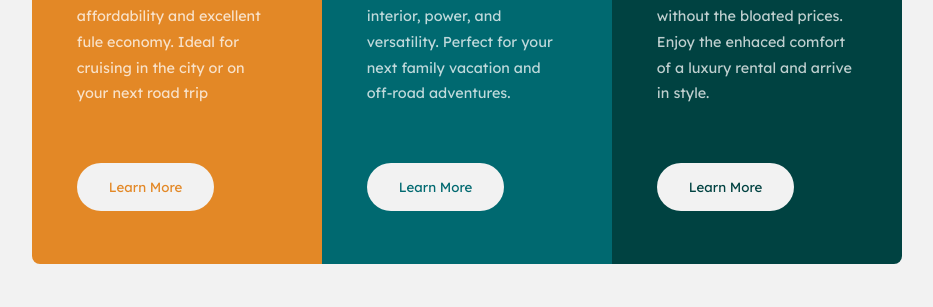
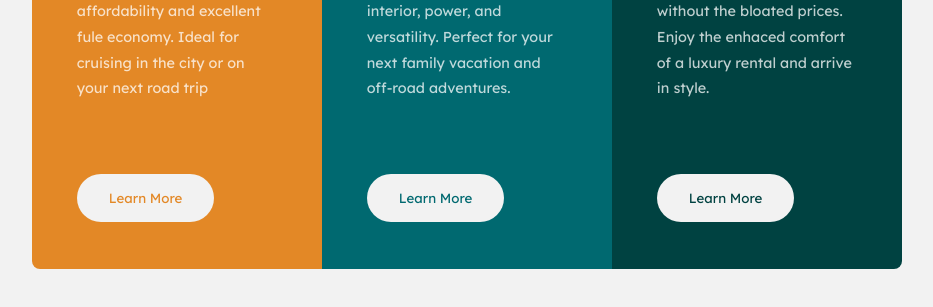
Before and after one commit to aelhamrawy/3-column-preview-card-component-main, a plain HTML site: page index.html in a window 1280 px wide. Shown: the part 371-678 px from the top of the page, without its empty margins (173-1106 px from the left). Drawn offline with Linux system fonts and the light colour scheme.

```diff
--- a/style.css
+++ b/style.css
@@ -42,7 +42,7 @@ main {
 
 .card {
   width: 290px;
-  height: 470px;
+  height: 480px;
   padding: 2.8rem;
 }
 
@@ -80,7 +80,7 @@ h3 {
   background-color: var(--very-light-gray);
   border: none;
   border-radius: 1.5rem;
-  margin-top: 3.5rem;
+  margin-top: 4.5rem;
   cursor: pointer;
   font-family: "Lexend Deca", sans-serif;
 }
```
